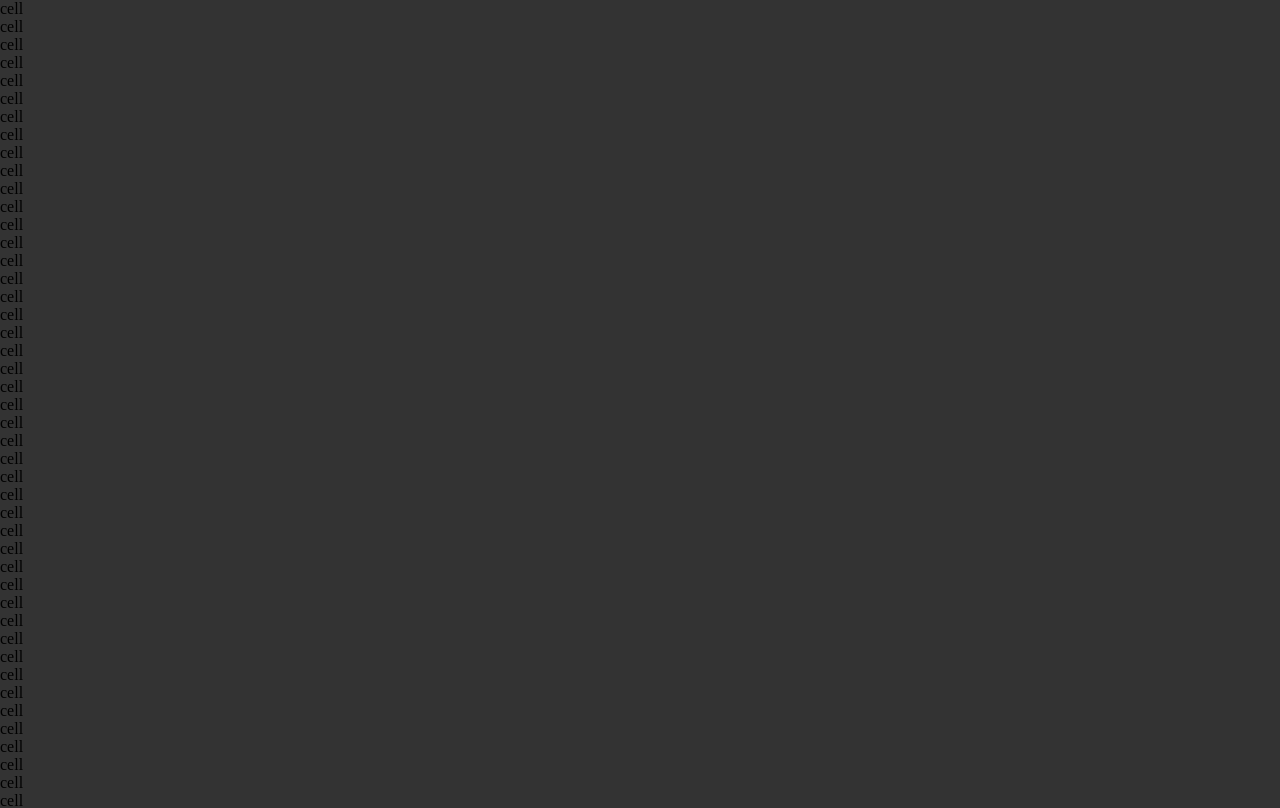
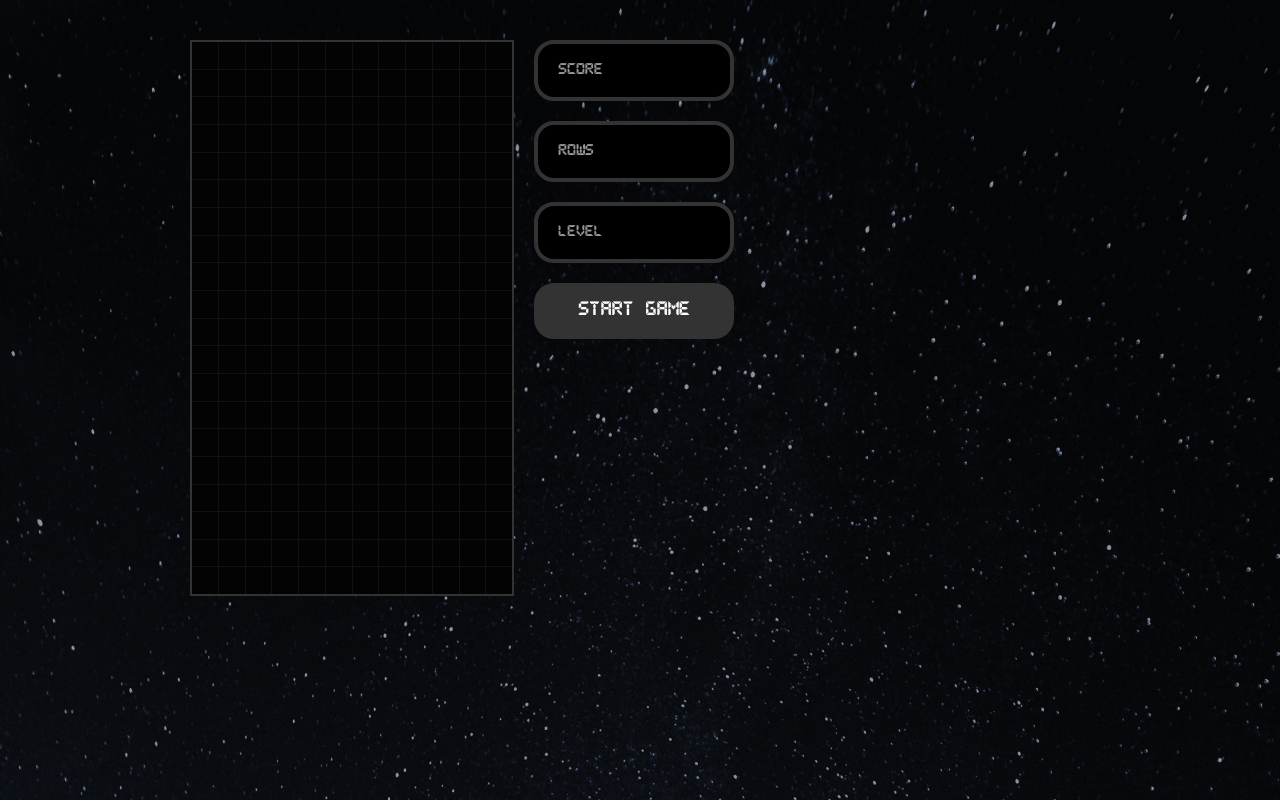
Before and after one commit to n00nietzsche/react-tetris, a React (Create React App) app: page / in a window 1280 px wide. Shown: the top 808 px of the page. Built offline with nearby package versions, Linux system fonts and the light colour scheme.

Commit message:
Video 5/12 completed styled components are done in styles directory

```diff
--- a/src/components/Cell.js
+++ b/src/components/Cell.js
@@ -3,9 +3,7 @@ import { StyledCell } from "./styles/StyledCell";
 import { TETROMINOS } from "../tetrominos";
 
 const Cell = ({ type }) => (
-  <StyledCell type={type} color={TETROMINOS[type].color}>
-    cell
-  </StyledCell>
+  <StyledCell type={type} color={TETROMINOS[type].color} />
 );
 
 export default Cell;
--- a/src/components/Display.js
+++ b/src/components/Display.js
@@ -1,5 +1,8 @@
 import React from "react";
+import { StyledDisplay } from "./styles/StyledDisplay";
 
-const Display = ({ gameOver, text }) => <div>{text}</div>;
+const Display = ({ gameOver, text }) => (
+  <StyledDisplay gameOver={gameOver}>{text}</StyledDisplay>
+);
 
 export default Display;
--- a/src/components/Stage.js
+++ b/src/components/Stage.js
@@ -1,10 +1,13 @@
 import React from "react";
+import { StyledStage } from "./styles/StyledStage";
+
 import Cell from "./Cell";
 
 const Stage = ({ stage }) => (
-  <div>
+  // we made stage using 'Array.from'
+  <StyledStage width={stage[0].length} height={stage.length}>
     {stage.map(row => row.map((cell, x) => <Cell key={x} type={cell[0]} />))}
-  </div>
+  </StyledStage>
 );
 
 export default Stage;
--- a/src/components/StartButton.js
+++ b/src/components/StartButton.js
@@ -1,5 +1,8 @@
 import React from "react";
+import { StyledStartButton } from "./styles/StyledStartButton";
 
-const StartButton = ({ callback }) => <div>Start Game</div>;
+const StartButton = ({ callback }) => (
+  <StyledStartButton onclick={callback}>Start Game</StyledStartButton>
+);
 
 export default StartButton;
--- a/src/components/Tetris.js
+++ b/src/components/Tetris.js
@@ -1,6 +1,7 @@
 import React from "react";
 
 import { createStage } from "../gameHelpers";
+import { StyledTetris, StyledTetrisWrapper } from "./styles/StyledTetris";
 
 // Components
 import Stage from "./Stage";
@@ -9,7 +10,8 @@ import StartButton from "./StartButton";
 
 const Tetris = () => {
   return (
-    <div>
+    <StyledTetrisWrapper>
+      <StyledTetris>
         <Stage stage={createStage()} />
         <aside>
           <div>
@@ -19,7 +21,8 @@ const Tetris = () => {
           </div>
           <StartButton />
         </aside>
-    </div>
+      </StyledTetris>
+    </StyledTetrisWrapper>
   );
 };
 
--- /dev/null
+++ b/src/components/styles/StyledDisplay.js
@@ -0,0 +1,17 @@
+import styled from "styled-components";
+
+export const StyledDisplay = styled.div`
+  box-sizing: border-box;
+  display: flex;
+  align-items: center;
+  margin: 0 0 20px 0;
+  padding: 20px;
+  border: 4px solid #333;
+  min-height: 30px;
+  width: 100%;
+  border-radius: 20px;
+  color: ${props => (props.gameOver ? "red" : "#999")};
+  background: #000;
+  font-family: Pixel, Arial, Helvetica, sans-serif;
+  font-size: 0.8rem;
+`;
--- /dev/null
+++ b/src/components/styles/StyledStage.js
@@ -0,0 +1,31 @@
+import styled from "styled-components";
+
+/**
+ * Grid layout
+ *
+ * > references
+ * https://css-tricks.com/snippets/css/complete-guide-grid/
+ *
+ * unlike flexbox which is largely a 1-dimensional system,
+ * you work with grid layout about columns and rows (2 dimensional system)
+ *
+ * it works very well together with flexbox!
+ *
+ * in case of grid-template-rows, it decides how much ratio this row will have.
+ * if i give that 50% the one tile of grid will account for 50% of all the area it is given.
+ *
+ * repeat(5, 20%) means "20% 20% 20% 20% 20%" that is just short cut for this.
+ */
+export const StyledStage = styled.div`
+  display: grid;
+  grid-template-rows: repeat(
+    ${props => props.height},
+    calc(25vw / ${props => props.width})
+  );
+  grid-template-columns: repeat(${props => props.width}, 1fr);
+  grid-gap: 1px;
+  border: 2px solid #333;
+  width: 100%;
+  max-width: 25vw;
+  background: #111;
+`;
--- /dev/null
+++ b/src/components/styles/StyledStartButton.js
@@ -0,0 +1,31 @@
+import styled from "styled-components";
+
+/*
+  box-sizing property allow us to include the padding
+  and border in an element's total width and height.
+
+  if I set box-sizing: border-box; on an element,
+  padding and border are included in the width and height.
+
+  It prevent the size exceeds width and height.
+ */
+
+/*
+  reason why 'outline: none' is
+  when we click the button, it shows its outline.
+ */
+export const StyledStartButton = styled.button`
+  box-sizing: border-box;
+  margin: 0 0 20px 0;
+  padding: 20px;
+  min-height: 30px;
+  width: 100%;
+  border-radius: 20px;
+  border: none;
+  color: white;
+  background: #333;
+  font-family: Pixel, Arial, Helvetica, sans-serif;
+  font-size: 1rem;
+  outline: none;
+  cursor: pointer;
+`;
--- a/src/components/styles/StyledTetris.js
+++ b/src/components/styles/StyledTetris.js
@@ -1,5 +1,23 @@
-import { styled } from "styled-components";
+import styled from "styled-components";
 import bgImage from "../../img/bg.png";
+
+/*
+  vw, vh란 것은 뷰포트를 기준으로 하는 너비와 높이
+  뷰포트란? 사용자가 실제로 웹 브라우저에서 보는 화면의 크기를 말함
+
+  > references
+  https://www.w3schools.com/css/css_rwd_viewport.asp
+  https://aboooks.tistory.com/352
+  https://webclub.tistory.com/356
+  https://taimouse.tistory.com/8
+
+  background-size: cover 는
+  이미지가 찌그러지지 않는 한도 내에서 가장 크게 설정하는 것.
+  이미지의 가로세로비가 요소와 다르다면 이미지를 세로 또는 가로방향으로 잘라내어 빈 공간이 생기지 않도록 합니다.
+
+  > references
+  https://developer.mozilla.org/ko/docs/Web/CSS/background-size
+*/
 
 export const StyledTetrisWrapper = styled.div`
   width: 100vw;
@@ -10,25 +28,13 @@ export const StyledTetrisWrapper = styled.div`
 `;
 
 /*
-  vw, vh란 것은 뷰포트를 기준으로 하는 너비와 높이
-  뷰포트란? 사용자가 실제로 웹 브라우저에서 보는 화면의 크기를 말함
-
-  background-size: cover 는
-  이미지가 찌그러지지 않는 한도 내에서 가장 크게 설정하는 것.
-  이미지의 가로세로비가 요소와 다르다면 이미지를 세로 또는 가로방향으로 잘라내어 빈 공간이 생기지 않도록 합니다.
-*/
-
-export const StyledTetris = styled.div`
-  display: flex;
-  align-items: flex-start;
-  padding: 40px;
-  margin: 0 auto;
-  max-width: 900px;
-`;
-
-/*
   align-items: flex-start; 는 flex 디스플레이만을 위한 옵션이며
   align-items는 사실상 flex의 vertical align을 담당합니다.
+
+  > references
+  http://www.tcpschool.com/examples/tryit/tryhtml.php?filename=css3_expand_flexbox_07
+  http://www.tcpschool.com/css/css3_expand_flexbox
+  https://css-tricks.com/snippets/css/a-guide-to-flexbox/
 
   flex-start는
   [ *** ]
@@ -45,3 +51,18 @@ export const StyledTetris = styled.div`
   [ --- ]
   [ *** ] 와 같은 형식으로 flex를 배치합니다.
 */
+
+export const StyledTetris = styled.div`
+  display: flex;
+  align-items: flex-start;
+  padding: 40px;
+  margin: 0 auto;
+  max-width: 900px;
+
+  aside {
+    width: 100%;
+    max-width: 200px;
+    display: block;
+    padding: 0 20px;
+  }
+`;
```
Lines whose indentation alone changed are shown as unchanged.
